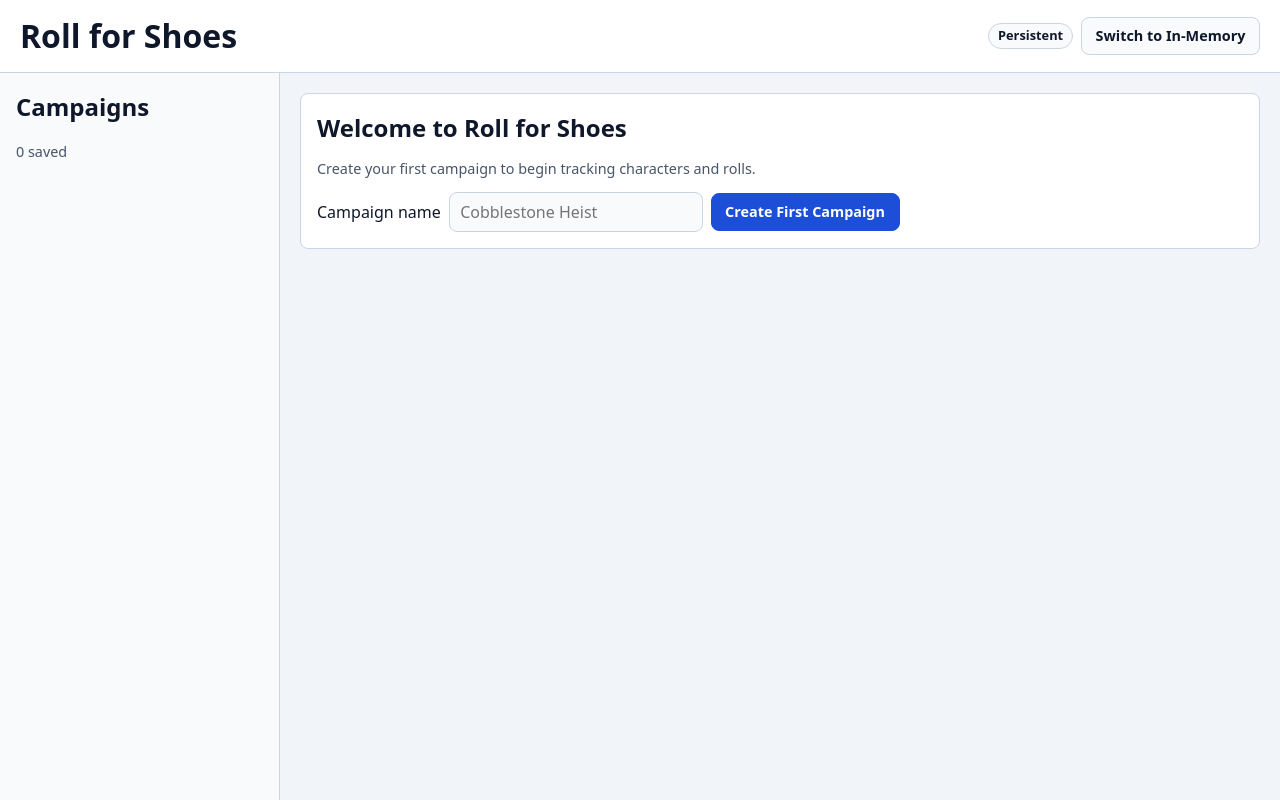
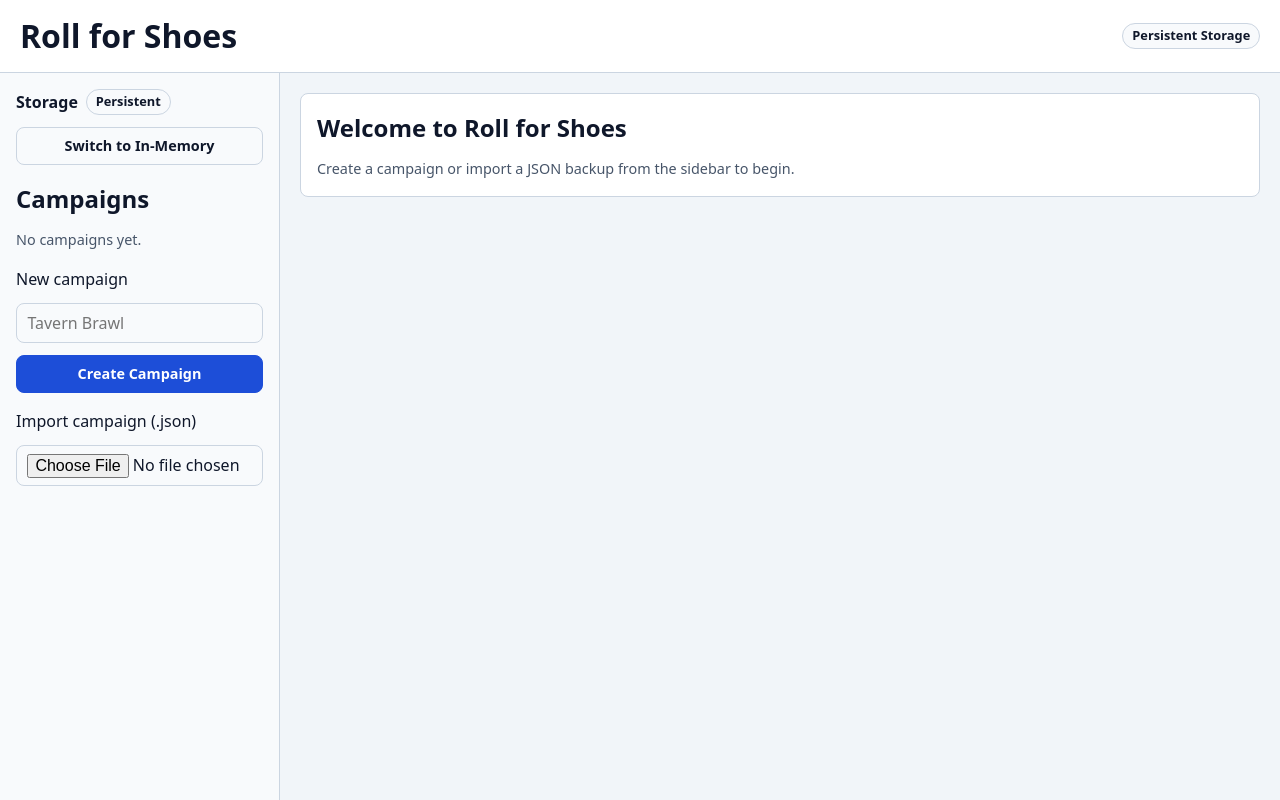
Before and after one commit to wlindley/roll-for-shoes, a React (Vite) app: page / in a window 1280 px wide. Built offline with nearby package versions, Linux system fonts and the light colour scheme.

Commit message:
feat(ui): add CampaignSidebar with CRUD, storage toggle, and JSON export/import

```diff
--- a/src/ui/App.tsx
+++ b/src/ui/App.tsx
@@ -1,7 +1,8 @@
 import type React from 'react';
-import { useCallback, useEffect, useId, useState } from 'react';
+import { useCallback, useEffect, useState } from 'react';
 import { MemoryStorageAdapter, type StorageAdapter, Workspace } from '../campaign';
 import type { DiceRoller } from '../dice';
+import { CampaignSidebar } from './components/CampaignSidebar';
 
 export type StorageMode = 'persistent' | 'memory';
 
@@ -18,8 +19,6 @@ export function App(props: AppProps): React.JSX.Element {
   const activeAdapter = storageMode === 'persistent' ? props.storageAdapter : memoryAdapter;
   const [loaded, setLoaded] = useState<{ readonly adapter: StorageAdapter; readonly workspace: Workspace } | null>(null);
   const [error, setError] = useState<string | null>(null);
-  const [campaignName, setCampaignName] = useState('');
-  const campaignNameId = useId();
 
   useEffect(() => {
     let cancelled = false;
@@ -44,32 +43,19 @@ export function App(props: AppProps): React.JSX.Element {
   const workspace = loaded?.adapter === activeAdapter ? loaded.workspace : null;
   const activeCampaign = workspace?.tryGetActiveCampaign() ?? null;
 
-  const handleCreateCampaign = (event: React.FormEvent<HTMLFormElement>) => {
-    event.preventDefault();
-    if (!workspace) return;
-    try {
-      commitWorkspace(workspace.createCampaign(campaignName));
-      setCampaignName('');
-    } catch (err: unknown) {
-      setError(toErrorMessage(err, 'Unable to create campaign.'));
-    }
-  };
-
   return (
     <div className="app-shell">
       <header className="app-header">
         <h1>Roll for Shoes</h1>
-        <div className="row">
-          <span className="badge">{storageMode === 'persistent' ? 'Persistent' : 'In-Memory'}</span>
-          <button type="button" className="btn" onClick={() => setStorageMode((m) => (m === 'persistent' ? 'memory' : 'persistent'))}>
-            Switch to {storageMode === 'persistent' ? 'In-Memory' : 'Persistent'}
-          </button>
-        </div>
+        <span className="badge">{storageMode === 'persistent' ? 'Persistent Storage' : 'In-Memory Session'}</span>
       </header>
-      <aside className="sidebar" aria-label="Campaigns">
-        <h2>Campaigns</h2>
-        <p className="muted">{workspace ? `${workspace.campaigns.length} saved` : 'Loading…'}</p>
-      </aside>
+      <CampaignSidebar
+        workspace={workspace}
+        storageMode={storageMode}
+        onToggleStorageMode={() => setStorageMode((m) => (m === 'persistent' ? 'memory' : 'persistent'))}
+        onChange={commitWorkspace}
+        onError={setError}
+      />
       <main className="main-stage">
         {error && <div className="error-banner" role="alert">{error}</div>}
         {!workspace ? (
@@ -86,12 +72,7 @@ export function App(props: AppProps): React.JSX.Element {
         ) : (
           <section className="panel stack">
             <h2>Welcome to Roll for Shoes</h2>
-            <p className="muted">Create your first campaign to begin tracking characters and rolls.</p>
-            <form className="row" onSubmit={handleCreateCampaign}>
-              <label htmlFor={campaignNameId}>Campaign name</label>
-              <input id={campaignNameId} type="text" value={campaignName} onChange={(e) => setCampaignName(e.target.value)} placeholder="Cobblestone Heist" required />
-              <button type="submit" className="btn btn-primary">Create First Campaign</button>
-            </form>
+            <p className="muted">Create a campaign or import a JSON backup from the sidebar to begin.</p>
           </section>
         )}
       </main>
--- /dev/null
+++ b/src/ui/components/CampaignSidebar.tsx
@@ -0,0 +1,149 @@
+import type React from 'react';
+import { useEffect, useId, useState } from 'react';
+import type { Workspace } from '../../campaign';
+import type { StorageMode } from '../App';
+
+export interface CampaignSidebarProps {
+  readonly workspace: Workspace | null;
+  readonly storageMode: StorageMode;
+  readonly onToggleStorageMode: () => void;
+  readonly onChange: (next: Workspace) => void;
+  readonly onError: (message: string) => void;
+}
+
+export function CampaignSidebar(props: CampaignSidebarProps): React.JSX.Element {
+  const { workspace, storageMode, onToggleStorageMode, onChange, onError } = props;
+  const activeCampaign = workspace?.tryGetActiveCampaign() ?? null;
+
+  const [newName, setNewName] = useState('');
+  const [renameValue, setRenameValue] = useState(activeCampaign?.name ?? '');
+  const newNameId = useId();
+  const renameId = useId();
+  const importId = useId();
+
+  useEffect(() => {
+    setRenameValue(activeCampaign?.name ?? '');
+  }, [activeCampaign?.id, activeCampaign?.name]);
+
+  const run = (fn: () => Workspace, fallback: string): boolean => {
+    try {
+      onChange(fn());
+      return true;
+    } catch (err: unknown) {
+      onError(err instanceof Error ? err.message : fallback);
+      return false;
+    }
+  };
+
+  const handleCreate = (event: React.FormEvent<HTMLFormElement>) => {
+    event.preventDefault();
+    if (workspace && run(() => workspace.createCampaign(newName), 'Unable to create campaign.')) {
+      setNewName('');
+    }
+  };
+
+  const handleRename = (event: React.FormEvent<HTMLFormElement>) => {
+    event.preventDefault();
+    if (workspace && activeCampaign) {
+      run(() => workspace.activeCampaign.rename(renameValue), 'Unable to rename campaign.');
+    }
+  };
+
+  const handleExport = () => {
+    if (!activeCampaign) return;
+    const slug = activeCampaign.name.toLowerCase().replace(/[^a-z0-9]+/g, '-').replace(/^-|-$/g, '') || 'campaign';
+    const url = URL.createObjectURL(new Blob([activeCampaign.exportJson()], { type: 'application/json' }));
+    const link = Object.assign(document.createElement('a'), { href: url, download: `${slug}.json` });
+    link.click();
+    URL.revokeObjectURL(url);
+  };
+
+  const handleImport = async (event: React.ChangeEvent<HTMLInputElement>) => {
+    const input = event.currentTarget;
+    const file = input.files?.[0];
+    if (!file || !workspace) return;
+    try {
+      onChange(workspace.importCampaign(await file.text()));
+    } catch (err: unknown) {
+      onError(err instanceof Error ? err.message : 'Failed to import campaign.');
+    } finally {
+      input.value = '';
+    }
+  };
+
+  return (
+    <aside className="sidebar" aria-label="Campaign management">
+      <section className="stack">
+        <div className="row">
+          <strong>Storage</strong>
+          <span className="badge">{storageMode === 'persistent' ? 'Persistent' : 'In-Memory'}</span>
+        </div>
+        <button type="button" className="btn" onClick={onToggleStorageMode}>
+          Switch to {storageMode === 'persistent' ? 'In-Memory' : 'Persistent'}
+        </button>
+      </section>
+
+      <section className="stack">
+        <h2>Campaigns</h2>
+        {!workspace ? (
+          <p className="muted">Loading…</p>
+        ) : workspace.campaigns.length === 0 ? (
+          <p className="muted">No campaigns yet.</p>
+        ) : (
+          <nav aria-label="Saved campaigns">
+            <ul className="campaign-list">
+              {workspace.campaigns.map((c) => {
+                const isActive = c.id === workspace.activeCampaignId;
+                return (
+                  <li key={c.id} className="campaign-item">
+                    <button
+                      type="button"
+                      className={isActive ? 'btn btn-primary campaign-select' : 'btn campaign-select'}
+                      aria-current={isActive ? 'true' : undefined}
+                      onClick={() => run(() => workspace.selectCampaign(c.id), 'Unable to select campaign.')}
+                    >
+                      <span>{c.name}</span>
+                      <span className="badge">{c.characters.length}</span>
+                    </button>
+                    <button
+                      type="button"
+                      className="btn btn-danger"
+                      aria-label={`Delete ${c.name}`}
+                      onClick={() => run(() => workspace.deleteCampaign(c.id), 'Unable to delete campaign.')}
+                    >
+                      Delete
+                    </button>
+                  </li>
+                );
+              })}
+            </ul>
+          </nav>
+        )}
+      </section>
+
+      <form className="stack" onSubmit={handleCreate}>
+        <label htmlFor={newNameId}>New campaign</label>
+        <input id={newNameId} type="text" value={newName} onChange={(e) => setNewName(e.target.value)} placeholder="Tavern Brawl" disabled={!workspace} required />
+        <button type="submit" className="btn btn-primary" disabled={!workspace}>Create Campaign</button>
+      </form>
+
+      {activeCampaign && (
+        <form className="stack" onSubmit={handleRename}>
+          <label htmlFor={renameId}>Rename active campaign</label>
+          <input id={renameId} type="text" value={renameValue} onChange={(e) => setRenameValue(e.target.value)} required />
+          <button type="submit" className="btn">Rename</button>
+        </form>
+      )}
+
+      <section className="stack">
+        {activeCampaign && (
+          <button type="button" className="btn" onClick={handleExport}>
+            Export Active JSON
+          </button>
+        )}
+        <label htmlFor={importId}>Import campaign (.json)</label>
+        <input id={importId} type="file" accept=".json,application/json" onChange={handleImport} disabled={!workspace} />
+      </section>
+    </aside>
+  );
+}
--- a/src/ui/styles.css
+++ b/src/ui/styles.css
@@ -44,7 +44,10 @@ h1, h2, h3, p { margin: 0; }
 .btn:disabled { opacity: 0.55; cursor: not-allowed; }
 .btn-primary { background: var(--accent); border-color: var(--accent); color: #ffffff; }
 .btn-danger { background: var(--danger); border-color: var(--danger); color: #ffffff; }
-.badge { display: inline-flex; align-items: center; padding: 0.15rem 0.55rem; border-radius: 999px; font-size: 0.8rem; font-weight: 600; background: var(--surface-alt); border: 1px solid var(--border); }
+.badge { display: inline-flex; align-items: center; padding: 0.15rem 0.55rem; border-radius: 999px; font-size: 0.8rem; font-weight: 600; background: var(--surface-alt); border: 1px solid var(--border); color: var(--text); }
+.campaign-list { list-style: none; margin: 0; padding: 0; display: flex; flex-direction: column; gap: 0.4rem; }
+.campaign-item { display: flex; gap: 0.4rem; }
+.campaign-select { flex: 1; min-width: 0; display: flex; align-items: center; justify-content: space-between; gap: 0.4rem; text-align: left; }
 .die { display: inline-grid; place-items: center; width: 2rem; height: 2rem; border-radius: 0.375rem; font-weight: 700; background: var(--surface-alt); border: 1px solid var(--border); }
 .die-six { background: #fef08a; border-color: #eab308; color: #713f12; }
 .error-banner { padding: 0.65rem 0.9rem; border-radius: var(--radius); background: rgba(220, 38, 38, 0.14); border: 1px solid var(--danger); color: var(--text); }
```
